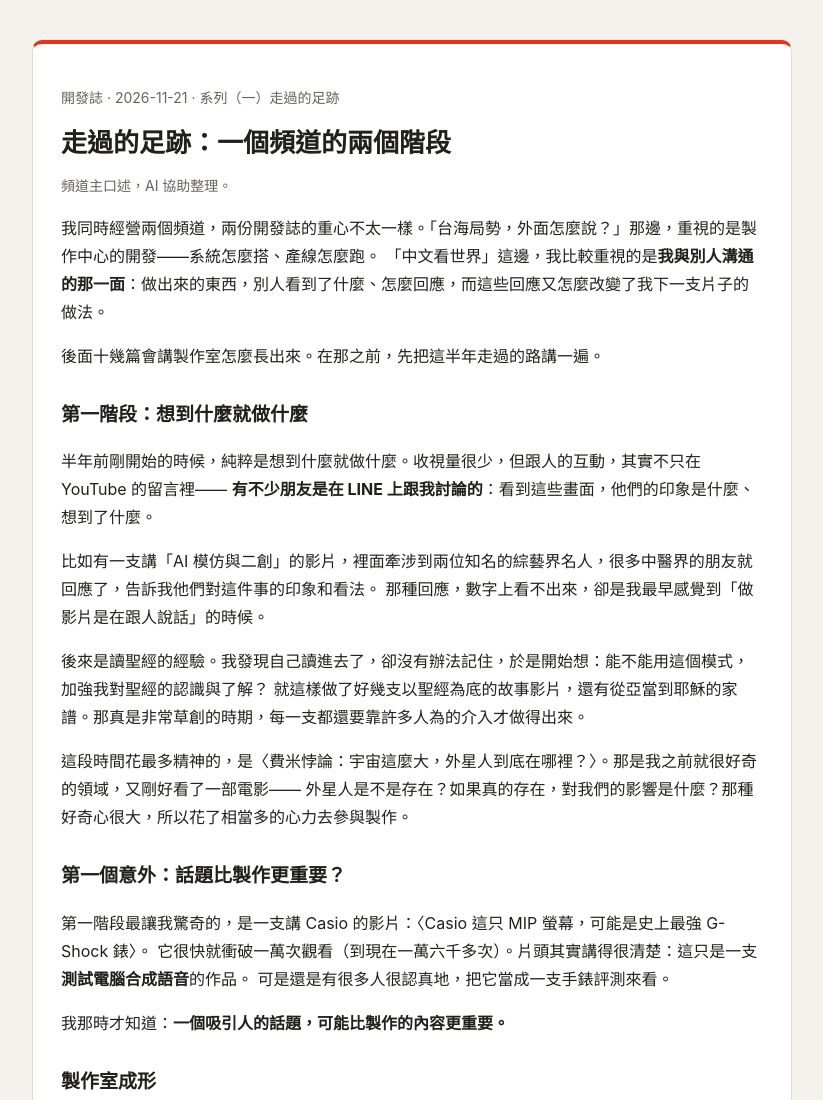
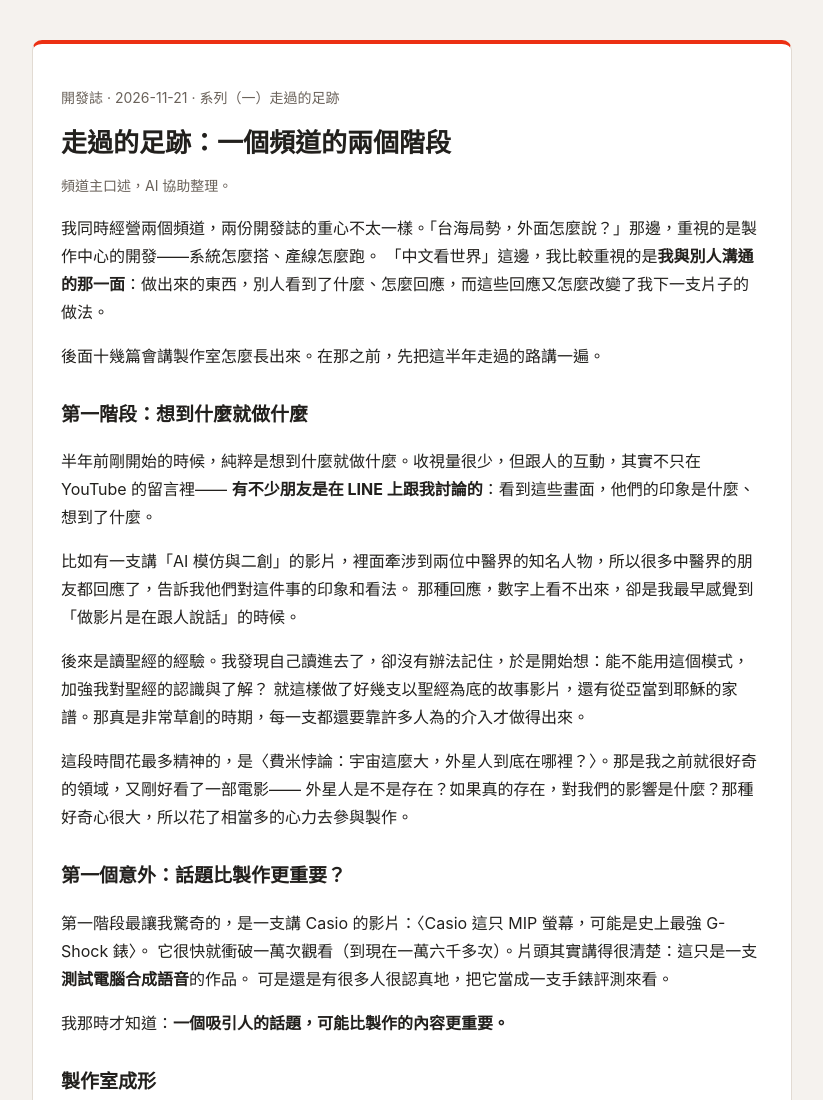
Before and after one commit to cms-ai-media/cms-media-studio, a plain HTML site: page devlog/2026-11-21-footprint.html in a window 1280 px wide. Shown: the top 1100 px of the page, without its empty margins (228-1051 px from the left). Drawn offline with Linux system fonts and the light colour scheme.

Commit message:
Devlog post 1: the two people in the AI 二創 video are TCM figures
Co-Authored-By: Claude Opus 5.5 <noreply@anthropic.com>

```diff
--- a/devlog/2026-11-21-footprint.html
+++ b/devlog/2026-11-21-footprint.html
@@ -13,7 +13,7 @@
 <h2>第一階段：想到什麼就做什麼</h2>
 <p>半年前剛開始的時候，純粹是想到什麼就做什麼。收視量很少，但跟人的互動，其實不只在 YouTube 的留言裡——
 <strong>有不少朋友是在 LINE 上跟我討論的</strong>：看到這些畫面，他們的印象是什麼、想到了什麼。</p>
-<p>比如有一支講「AI 模仿與二創」的影片，裡面牽涉到兩位知名的綜藝界名人，很多中醫界的朋友就回應了，告訴我他們對這件事的印象和看法。
+<p>比如有一支講「AI 模仿與二創」的影片，裡面牽涉到兩位中醫界的知名人物，所以很多中醫界的朋友都回應了，告訴我他們對這件事的印象和看法。
 那種回應，數字上看不出來，卻是我最早感覺到「做影片是在跟人說話」的時候。</p>
 <p>後來是讀聖經的經驗。我發現自己讀進去了，卻沒有辦法記住，於是開始想：能不能用這個模式，加強我對聖經的認識與了解？
 就這樣做了好幾支以聖經為底的故事影片，還有從亞當到耶穌的家譜。那真是非常草創的時期，每一支都還要靠許多人為的介入才做得出來。</p>
```
